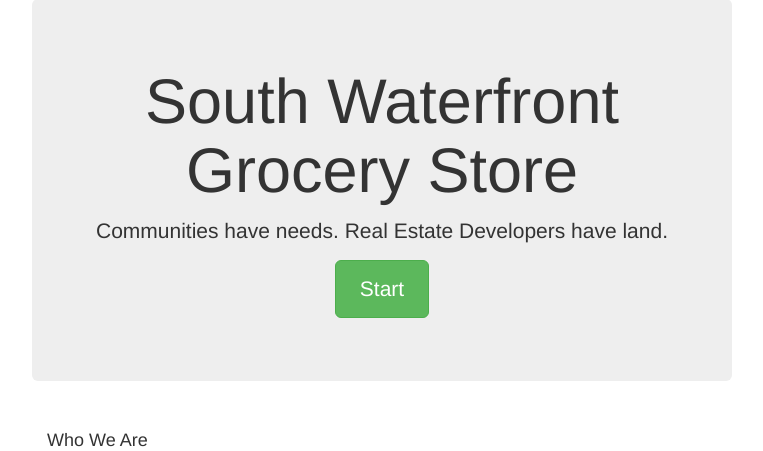
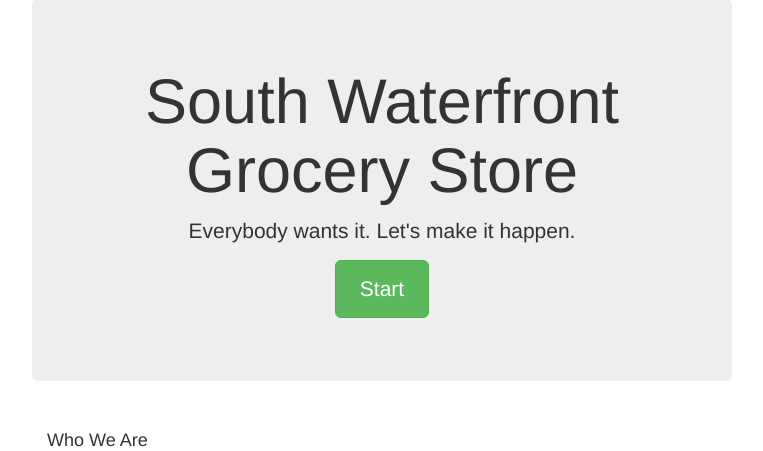
Before and after one commit to tklovett/southwaterfront, a Django app: template main/templates/home.html in a window 1280 px wide. Shown: the part 111-562 px from the top of the page, without its empty margins (258-1021 px from the left). Run offline with Django 3.2, Linux system fonts and the light colour scheme; the template is opened without the code that fills it, so the values that code supplies are empty; some libraries are stand-ins or nearby versions.

Commit message:
change tagline

```diff
--- a/main/templates/home.html
+++ b/main/templates/home.html
@@ -43,7 +43,7 @@
 
       <div class="jumbotron">
         <h1>South Waterfront Grocery Store</h1>
-        <p class="lead">Communities have needs.  Real Estate Developers have land.</p>
+        <p class="lead">Everybody wants it. Let's make it happen.</p>
         <p><a class="btn btn-lg btn-success" href="/survey" role="button">Start</a></p>
       </div>
 
```
